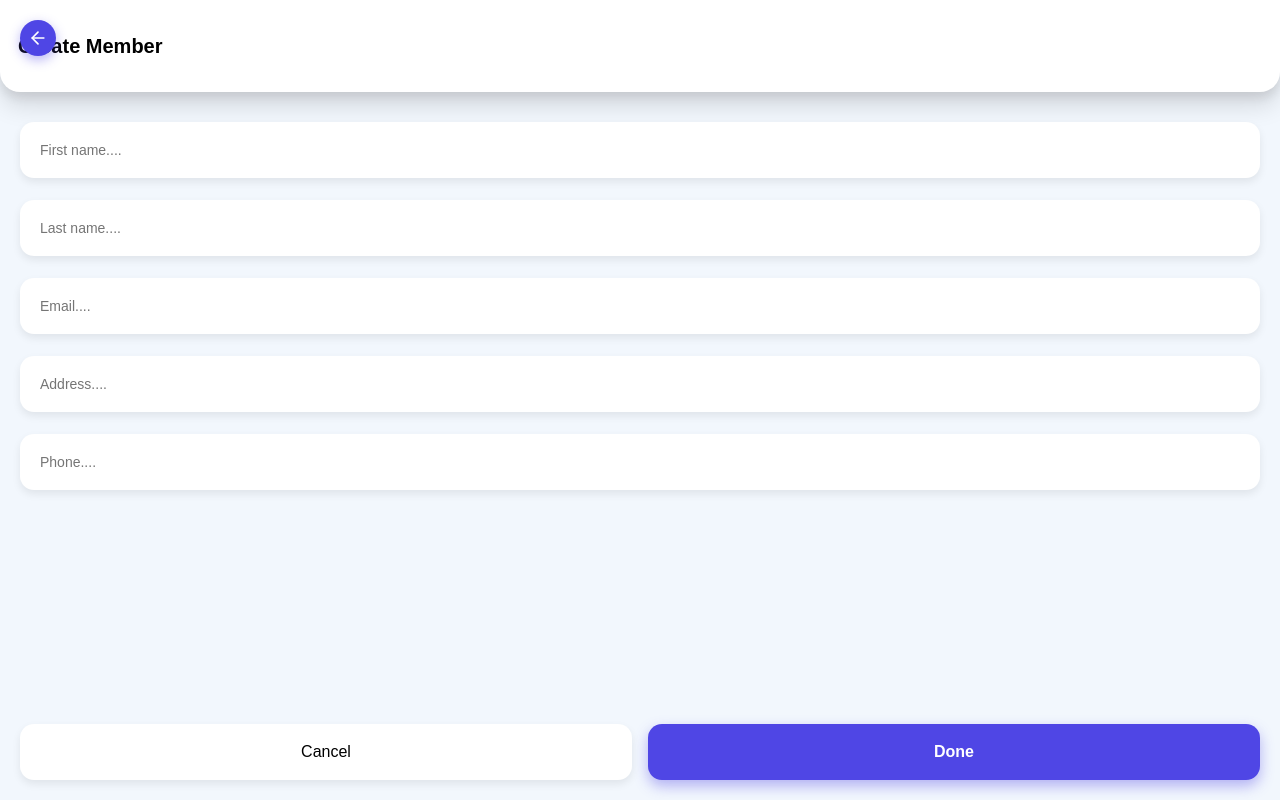
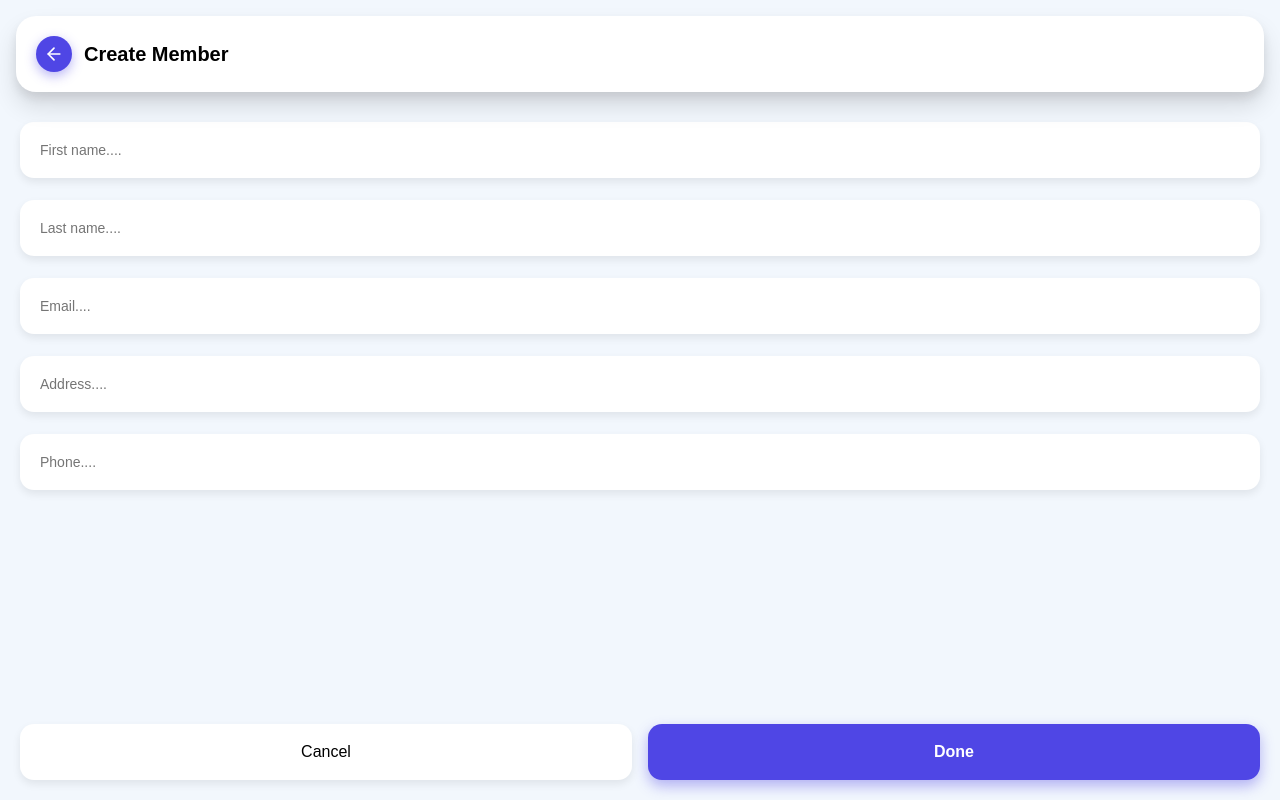
Before and after one commit to kweku461/Fountain-Manager, a React (Vite) app in the folder church-frontend/: page /members/create in a window 1280 px wide. Built offline with nearby package versions, Linux system fonts and the light colour scheme; no server answers; sample sign-in values are in the browser's storage.

Commit message:
changed syle in createMember

```diff
--- a/church-frontend/src/styles/CreateMember.css
+++ b/church-frontend/src/styles/CreateMember.css
@@ -9,14 +9,13 @@
 /* HEADER */
 .create-member-header {
   background: #ffffff;
-  padding: 18px;
+  padding: 10px 18px;
   display: flex;
   align-items: center;
   gap: 12px;
-
-  border-bottom-left-radius: 20px;
-  border-bottom-right-radius: 20px;
-
+  position: relative;
+  border-radius: 20px;
+  margin: 16px 16px 0 16px;
   box-shadow:
     0px 6px 10px rgba(0, 0, 0, 0.08),
     0px 14px 25px rgba(0, 0, 0, 0.12);
@@ -25,6 +24,7 @@
 .create-member-header h2 {
   font-size: 20px;
   font-weight: 600;
+  padding-left: 50px;
 }
 
 /* BACK BUTTON */
```
